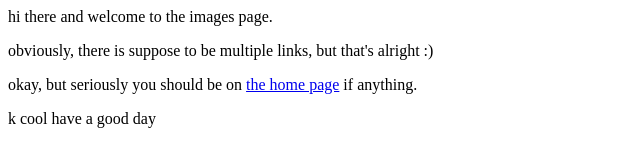
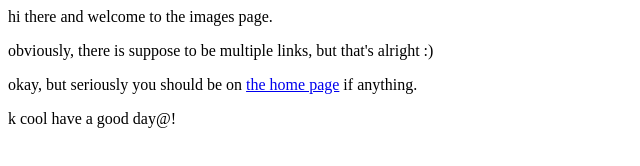
Before and after one commit to vexio/vehicola.github.io, a plain HTML site: page i/index.html in a window 1280 px wide. Shown: the full height of the page, 0-640 px from the left. Drawn offline with Linux system fonts and the light colour scheme.

Commit message:
Update index.html

```diff
--- a/i/index.html
+++ b/i/index.html
@@ -4,6 +4,6 @@
 <p>hi there and welcome to the images page.</p>
 <p>obviously, there is suppose to be multiple links, but that's alright :)</p>
 <p>okay, but seriously you should be on <a href="http://bryce.hoffho.us">the home page</a> if anything.</p>
-<p>k cool have a good day</p>
+<p>k cool have a good day@!</p>
 </body>
 </html>
```
